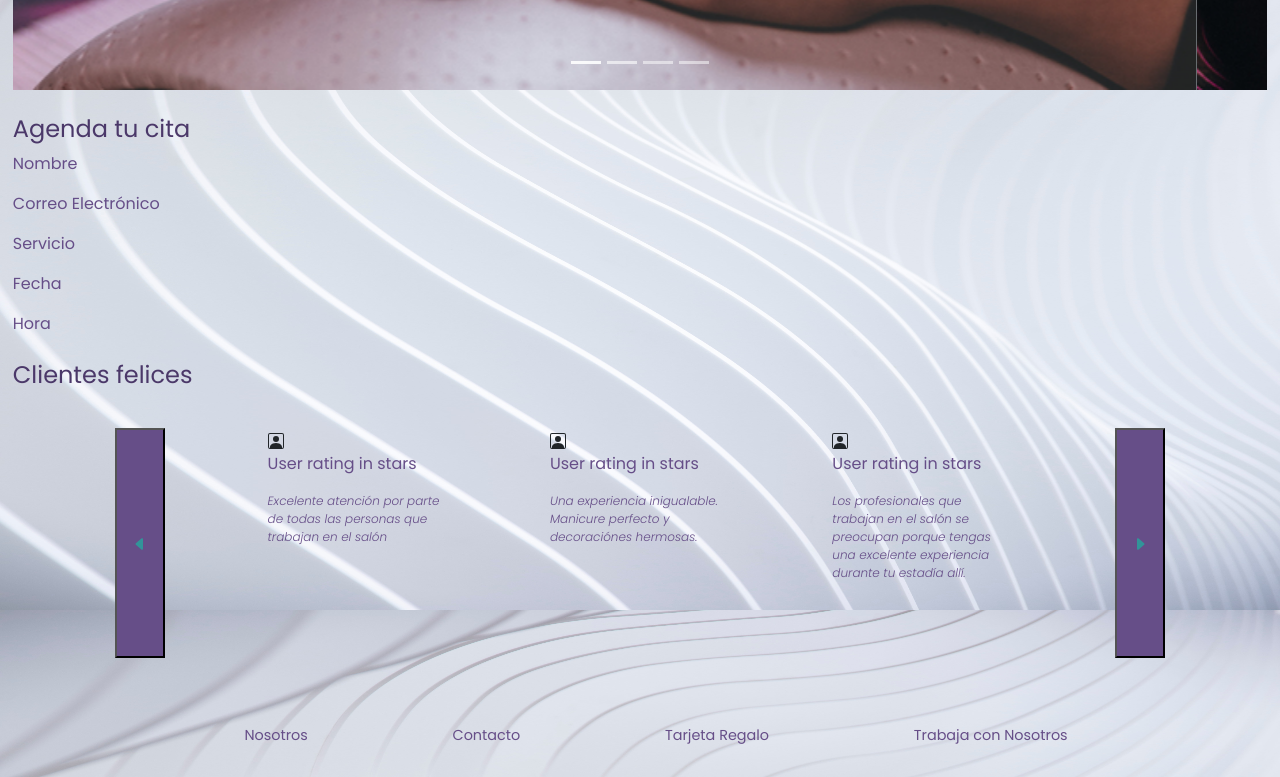
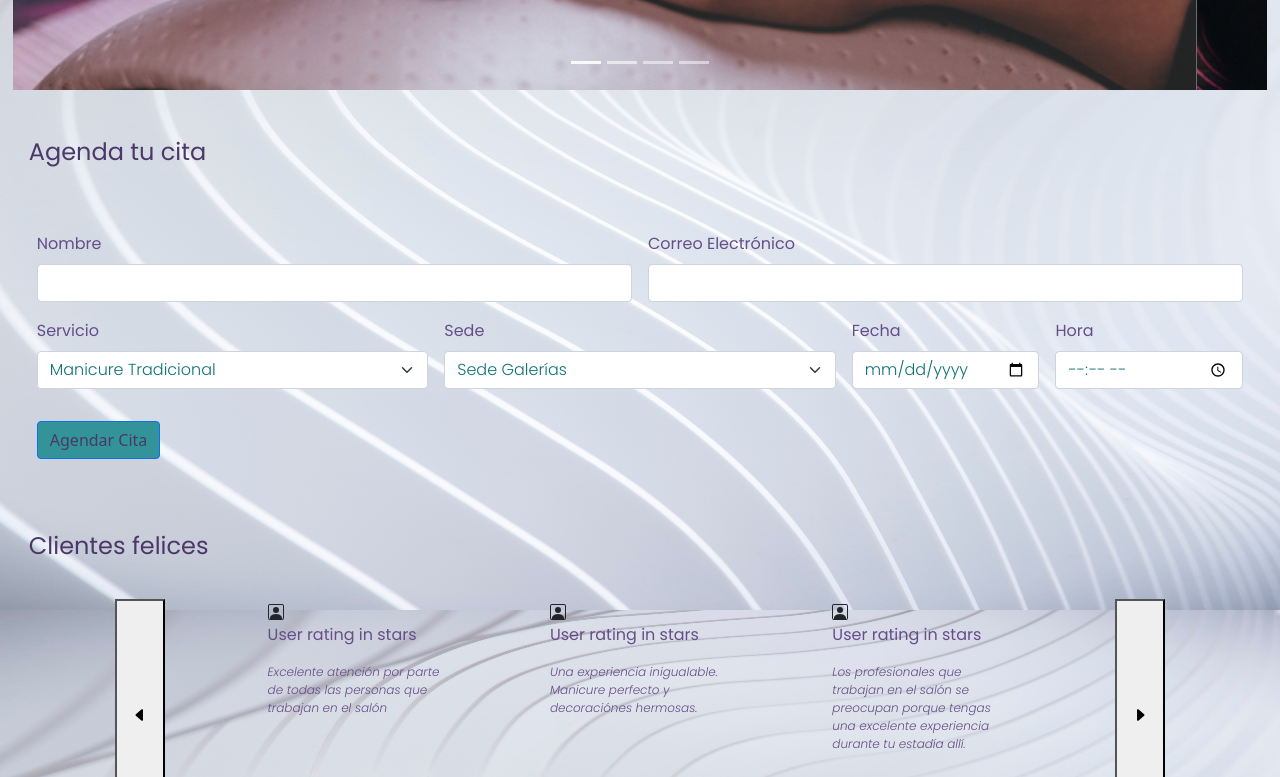
Before and after one commit to LizReds/lizart-nail-salon, a website: page index.html in a window 1280 px wide. Shown: the part 990-1767 px from the top of the page. Drawn offline with nearby package versions, Linux system fonts and the light colour scheme.

Commit message:
Ajustes sección agenda tu cita y SEO

```diff
--- a/index.html
+++ b/index.html
@@ -7,7 +7,7 @@
         <!-- Metaetiqueta description -->
         <meta name="description" content="En Lizart Nail Salon tendrás una experiencia única. Consentimos tu piel y tus uñas con productos y servicio al cliente de alta calidad.">
         <!-- Metaetiqueta keywords -->
-        <meta name="keywords" content="manicure, pedicure, manos, pies, uñas, manicuría, diseños uñas, nails, uñas Bogotá, decoración de uñas, manicure semipermanente, manicure tradicional">
+        <meta name="keywords" content="manicure, pedicure, uñas, manicuría, nails, uñas Bogotá">
         <!-- Protocolo open graph -->
         <meta property="og:title" content="Lizart Nail Salon - Colombia">
         <meta property="og:description" content="Visitanos y vive una experiencia única. Tus manos y pies lo agradecerán">
@@ -30,7 +30,7 @@
                 <div class="row">
                     <div class="col-md-6 d-flex justify-content-end">
                         <a href="index.html">
-                            <img src="./src/assets/img/logo.png" alt="Lizart Nail Salon home" width=80 class="logo">
+                            <img src="./src/assets/img/logo.png" alt="Lizart Nail Salon" width=80 class="logo">
                         </a>
                     </div>
                     <div class=" col-md-6 d-flex justify-content-start align-items-end">
@@ -100,20 +100,53 @@
             </section>
             <!-- Sección 2 -->
             <section>
-                <h1>Agenda tu cita</h1>
-                <!-- Junto a Nombre y Correo electrónico va un campo de texto -->
-                <p>Nombre</p>
-                <p>Correo Electrónico</p>
-                <!-- Junto a Servicio va un menú desplegable -->
-                <p>Servicio</p>
-                <!-- Junto a Fecha va un calendario para escoger la fecha -->
-                <p>Fecha</p>
-                <!-- Junto a Hora va un menú desplegable -->
-                <p>Hora</p>
+                <h1 class="mt-5 ms-3 me-3">Agenda tu cita</h1>
+                <form class="row g-3 mt-5 ms-3 me-3">
+                    <div class="col-md-6">
+                        <label for="inputName" class="form-label">Nombre</label>
+                        <input type="text" class="form-control" id="inputName">
+                    </div>
+                    <div class="col-md-6">
+                        <label for="inputEmail4" class="form-label">Correo Electrónico</label>
+                        <input type="email" class="form-control" id="inputEmail4">
+                    </div>
+                    <div class="col-md-4">
+                        <label for="inputService" class="form-label">Servicio</label>
+                        <select id="inputService" class="form-select">
+                        <option selected>Manicure Tradicional</option>
+                        <option>Manicure Semipermanente</option>
+                        <option>Uñas Acrílicas Esculpidas</option>
+                        <option>Pedicure Tradicional</option>
+                        <option>Pedicure Semipermanente</option>
+                        <option>Manicure para Hombre</option>
+                        <option>Pedicure para Hombre</option>
+                        </select>
+                    </div>
+                    <div class="col-md-4">
+                        <label for="inputBranch" class="form-label">Sede</label>
+                        <select id="inputBranch" class="form-select">
+                        <option selected>Sede Galerías</option>
+                        <option>Sede Kennedy</option>
+                        <option>Sede Santa Fe</option>
+                        </select>
+                    </div>
+                    <div class="col-md-2">
+                        <label for="inputDate" class="form-label">Fecha</label>
+                        <input type="date" class="form-control" id="inputDate">
+                    </div>
+                    <div class="col-md-2 mb-3">
+                        <label for="inputTime" class="form-label">Hora</label>
+                        <input type="time" class="form-control" id="inputTime">
+                    </div>
+                    <div class="col-12 mb-5">
+                        <button type="submit" class="btn btn-primary">Agendar Cita</button>
+                    </div>
+                </form>
             </section>
+
             <!-- Sección 3 -->
             <section>
-                <h2>Clientes felices</h2>
+                <h2 class="ms-3 me-3">Clientes felices</h2>
                 <!-- En esta sección se ven 3 opiniones de clientes con su correspondiente valoración en estrellas -->
                 <div class="reviews-container">
                     <button class="lr-button">
--- a/scss/components/_main.scss
+++ b/scss/components/_main.scss
@@ -37,9 +37,16 @@ p {
     @include font-style ($lighter-purple, $poppins, none, 400, none, none);
 }
 
-button {
-    background-color: $lighter-purple;
-    color: $lighter-teal;
+.form-label {
+    @include font-style ($lighter-purple, $poppins, none, 400, none, none);
+}
+
+.form-control {
+    @include font-style($main-teal, $poppins, none, 300, none, none);
+}
+
+.form-select {
+    @include font-style($main-teal, $poppins, 1em, 300, none, none);
 }
 
 // index main
@@ -53,6 +60,11 @@ button {
 .review-text {
     font-size: 12px;
     font-style: italic;
+}
+
+.btn-primary {
+    background-color: $lighter-teal;
+    color: $main-purple;
 }
 
 // servicios main
@@ -156,9 +168,6 @@ button {
     }
 }
 
-
-
-
 .grid-item {
     border-radius: 50%;
     &:hover{
```
Also changed, not shown: src/views/galeria.html (+6 -1 lines), src/views/productos.html (+6 -1 lines), src/views/sedes.html (+6 -1 lines), src/views/servicios.html (+6 -2 lines), css/style.css, 1 other file.
